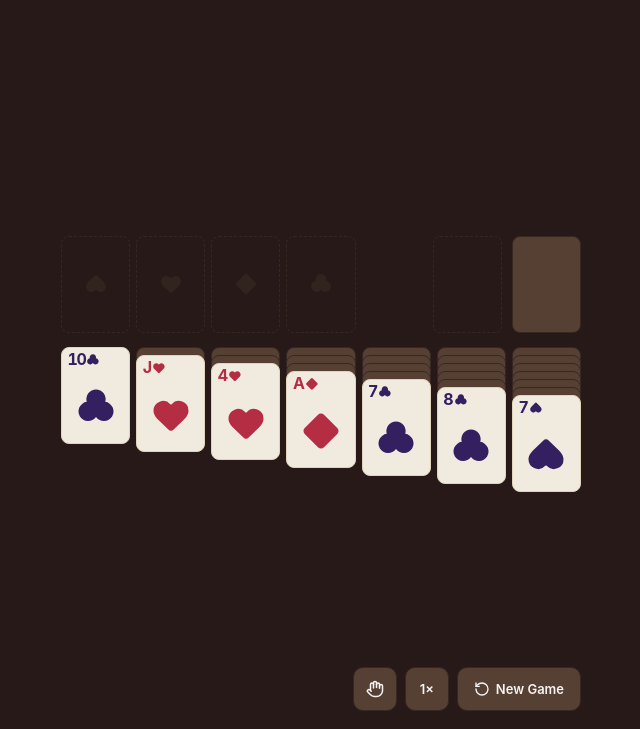
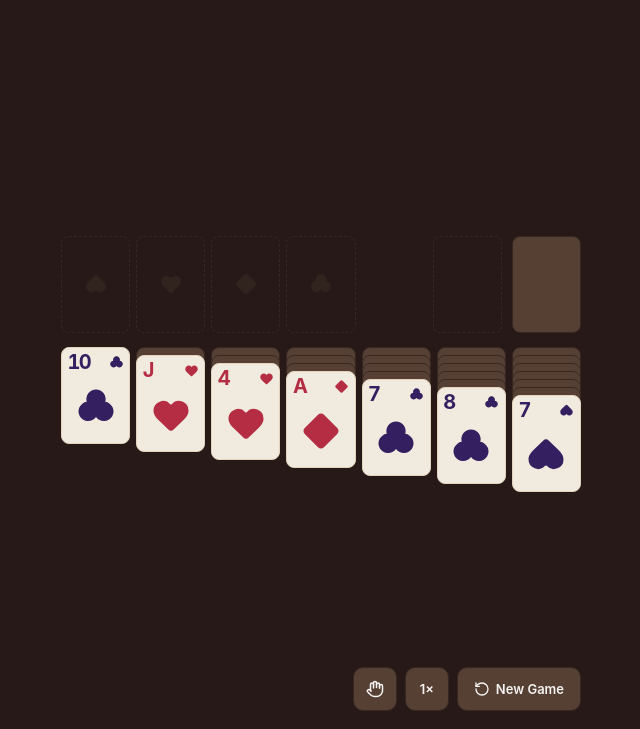
Before and after one commit to ker00t/solitaire, a plain HTML site: page index.html in a window 1280 px wide. Shown: the part 71-800 px from the top of the page, without its empty margins (319-959 px from the left). Drawn offline with Linux system fonts and the light colour scheme.

Commit message:
Match card design to Figma: bigger rank, icon in top-right corner
Checked the currently-selected Card component in Figma: rank text is
16px on a 48px card (33% ratio, up from our 29%), and the suit-mini
icon sits in a justify-between row with the rank number instead of
immediately following it inline, pushing it to the card's top-right
corner. Made .card .rank a flex row (space-between, full width) to
match, bumped its font-size ratio/clamp bounds accordingly, and
resized suit-mini to 0.75em to match Figma's 12px-icon-on-16px-rank
ratio.

```diff
--- a/index.html
+++ b/index.html
@@ -172,12 +172,16 @@
   .card.black{color:var(--charcoal-900);}
   .card .rank{
     min-height:26%;
-    font-size:clamp(9px, calc(var(--card-w) * 0.29), 16px);
+    display:flex;
+    align-items:center;
+    justify-content:space-between;
+    width:100%;
+    font-size:clamp(10px, calc(var(--card-w) * 0.333), 20px);
     font-weight:700;
     line-height:1;
   }
   .rank-ten{letter-spacing:-0.08em;}
-  .card .suit-mini{font-size:0.86em;}
+  .card .suit-mini{font-size:0.75em;}
   .card .pip{
     align-self:center;
     font-size:clamp(18px, calc(var(--card-w) * 0.667), 42px);
```
